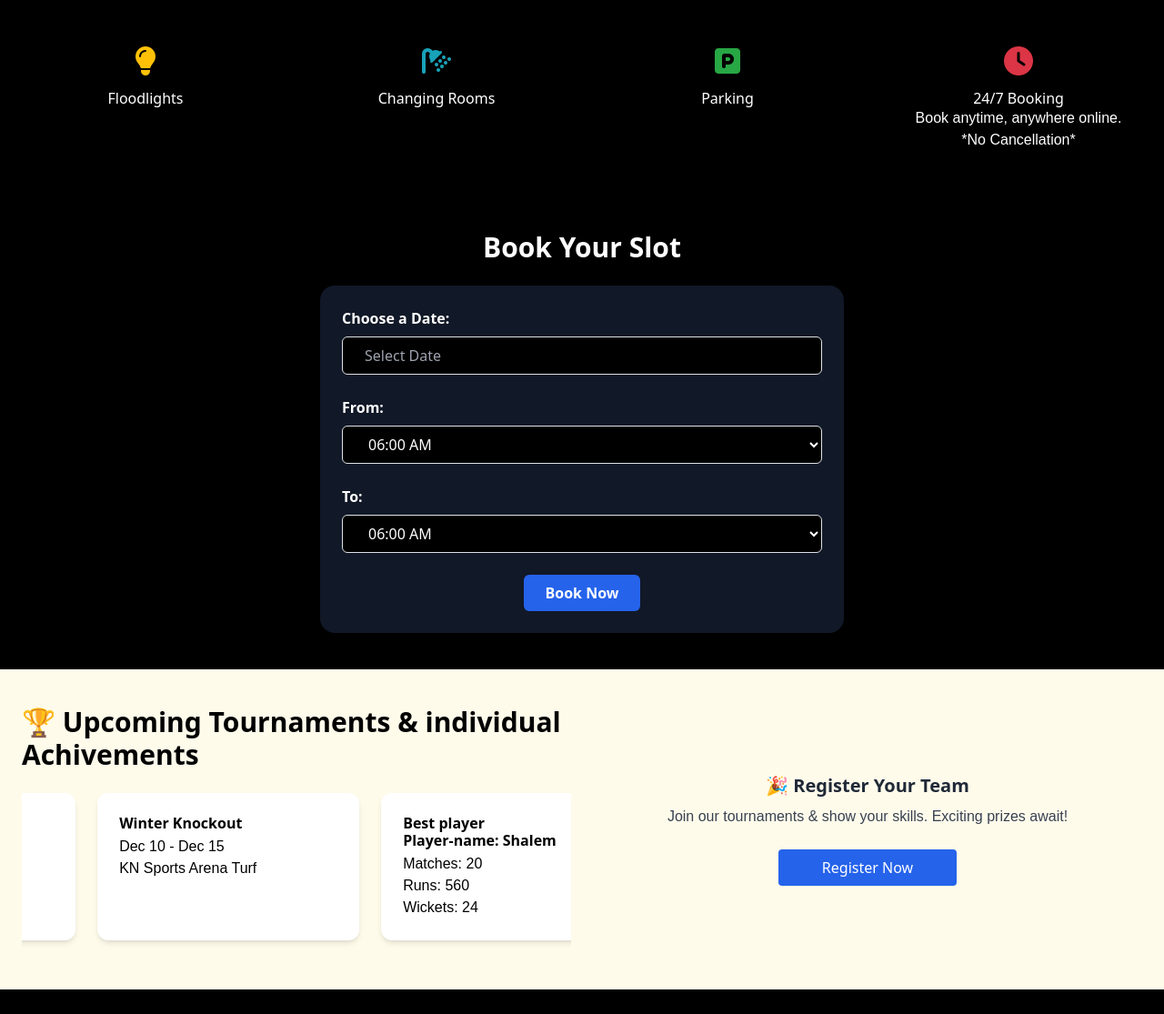
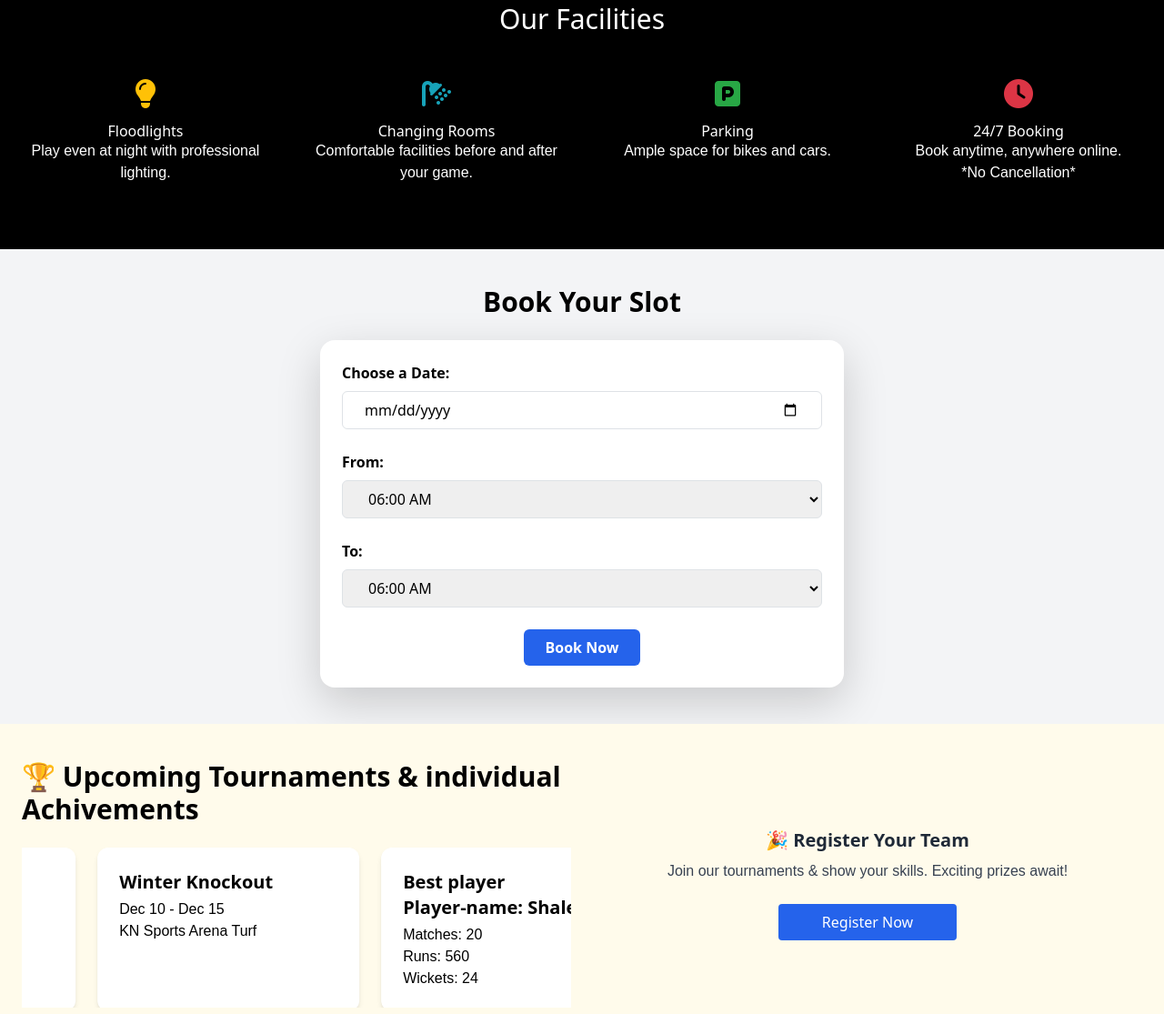
Before and after one commit to jaisuvisanej/turf-project, a plain HTML site: page turf project/index.html in a window 1280 px wide. Shown: the part 1135-2250 px from the top of the page at 91% size. Drawn offline with nearby package versions, Linux system fonts and the light colour scheme.

Commit message:
Add files via upload

```diff
--- a/turf project/index.html
+++ b/turf project/index.html
@@ -115,29 +115,7 @@ p {
 .animate-marquee {
   animation: marquee 20s linear infinite;
 }
-  .bg-tournament-dark {
-    background-color: #1a1a1a;
-  }
-  .facilities-section {
-    background-color: #000;
-    color: #ffffff;
-  }
-  .icon-lightbulb {
-    color: #ffc107;
-  }
-  .icon-shower {
-    color: #17a2b8;
-  }
-  .icon-parking {
-    color: #28a745;
-  }
-  .icon-clock {
-    color: #dc3545;
-  }
-  .bg-footer-dark {
-    background-color: #222;
-  }
-</style>
+  </style>
 <body>
 <nav class="navbar navbar-expand-xl navbar-dark bg-dark">
   <div class="container-fluid">
@@ -211,11 +189,9 @@ p {
   </a>
 </div>
 
-
-<section class="tournament-section py-5 bg-tournament-dark" id="winners">
 <!-- card section -->
 
-<section class="tournament-section py-5 bg-tournament-dark" id="winners">
+<section class="tournament-section py-5" style="background-color: #1a1a1a;" id="winners">
   <div class="container">
     <h2 class="text-center mb-5 text-white text-3xl">Tournament Winnwes</h2>
     <div class="row row-cols-1 row-cols-md-2 row-cols-lg-4 g-4">
@@ -261,31 +237,31 @@ p {
       </div>
     </div>
   </div>
-<section class="py-5 facilities-section">
+</section>
 
 <!-- Facilities Section -->
 
-<section class="py-5 facilities-section">
+<section class="py-5" style="background-color: #000; color: #ffffff;">
   <div class="container text-center">
-
+    <h2 class="mb-5 text-3xl" data-aos="fade-down">Our Facilities</h2>
     <div class="row">
       <div class="col-md-3" data-aos="fade-right" data-aos-delay="100">
-        <i class="fas fa-lightbulb fa-2x mb-3 icon-lightbulb"></i>
-        <h5>Floodlights</h5><br>
-
+        <i class="fas fa-lightbulb fa-2x mb-3" style="color: #ffc107;"></i>
+        <h5>Floodlights</h5>
+        <p>Play even at night with professional lighting.</p><br>
       </div>
       <div class="col-md-3" data-aos="fade-up" data-aos-delay="200">
-        <i class="fas fa-shower fa-2x mb-3 icon-shower"></i>
-        <h5>Changing Rooms</h5><br>
-
+        <i class="fas fa-shower fa-2x mb-3" style="color: #17a2b8;"></i>
+        <h5>Changing Rooms</h5>
+        <p>Comfortable facilities before and after your game.</p><br>
       </div>
       <div class="col-md-3" data-aos="fade-up" data-aos-delay="300">
-        <i class="fas fa-parking fa-2x mb-3 icon-parking"></i>
-        <h5>Parking</h5><br>
-
+        <i class="fas fa-parking fa-2x mb-3" style="color: #28a745;"></i>
+        <h5>Parking</h5>
+        <p>Ample space for bikes and cars.</p><br>
       </div>
       <div class="col-md-3" data-aos="fade-left" data-aos-delay="400">
-        <i class="fas fa-clock fa-2x mb-3 icon-clock"></i>
+        <i class="fas fa-clock fa-2x mb-3" style="color: #dc3545;"></i>
         <h5>24/7 Booking</h5>
         <p>Book anytime, anywhere online.<br>*No Cancellation*</p>
       </div>
@@ -295,26 +271,23 @@ p {
 
 <!-- Booking Section -->
 
-<!-- Include Flatpickr CSS -->
-<link rel="stylesheet" href="https://cdn.jsdelivr.net/npm/flatpickr/dist/flatpickr.min.css">
-
-<section class="py-10 bg-black text-white text-center" id="booking-section">
+<section class="py-10 bg-gray-100 text-center" id="booking-section">
   <h2 class="text-3xl font-bold mb-6">Book Your Slot</h2>
 
-  <div class="max-w-xl mx-auto bg-gray-900 shadow-lg rounded-2xl p-6">
+  <div class="max-w-xl mx-auto bg-white shadow-lg rounded-2xl p-6">
     <!-- Date Picker -->
     <label for="booking-date" class="block text-left font-semibold mb-2">Choose a Date:</label>
-    <input type="text" id="booking-date" class="w-full px-4 py-2 border rounded-md mb-6 bg-black text-white border-gray-600" placeholder="Select Date" />
+    <input type="date" id="booking-date" class="w-full px-4 py-2 border rounded-md mb-6" />
 
     <!-- From Time Slot -->
-    <label for="from-slot" class="block text-left font-semibold mb-2">From:</label>
-    <select id="from-slot" class="w-full px-4 py-2 border rounded-md mb-4 bg-black text-white border-gray-600" aria-label="From time slot">
+    <label class="block text-left font-semibold mb-2">From:</label>
+    <select id="from-slot" class="w-full px-4 py-2 border rounded-md mb-4">
       <!-- Filled dynamically -->
     </select>
 
     <!-- To Time Slot -->
-    <label for="to-slot" class="block text-left font-semibold mb-2">To:</label>
-    <select id="to-slot" class="w-full px-4 py-2 border rounded-md mb-6 bg-black text-white border-gray-600" aria-label="To time slot">
+    <label class="block text-left font-semibold mb-2">To:</label>
+    <select id="to-slot" class="w-full px-4 py-2 border rounded-md mb-6">
       <!-- Filled dynamically -->
     </select>
 
@@ -323,15 +296,6 @@ p {
     </button>
   </div>
 </section>
-<!-- Include Flatpickr JS -->
-    <script src="https://cdn.jsdelivr.net/npm/flatpickr"></script>
-<script>
-  // Initialize calendar
-  flatpickr("#booking-date", {
-    dateFormat: "Y-m-d",
-    minDate: "today",   // Disable past dates
-  });
-</script>
 
 <!-- divided section -->
 
@@ -341,7 +305,7 @@ p {
 
       <!-- Left Column: Scrolling Marquee -->
       <div class="overflow-hidden relative">
-        <h2 class="text-black text-2xl md:text-3xl font-bold mb-4">🏆 Upcoming Tournaments & individual Achivements</h2>
+        <h2 class="text-2xl md:text-3xl font-bold mb-4">🏆 Upcoming Tournaments & individual Achivements</h2>
 
         <div class="relative w-full h-44">
           <div class="flex animate-marquee space-x-6 absolute whitespace-nowrap">
@@ -350,21 +314,21 @@ p {
             <div class="flex space-x-6">
               <!-- Card 1 -->
               <div class="bg-white rounded-xl shadow-md p-4 w-72 text-left">
-                <h3 class="text-black font-semibold mb-1">Summer Slam 2025</h3>
+                <h3 class="text-xl font-semibold mb-1">Summer Slam 2025</h3>
                 <p class="text-black">July 20 - July 25</p>
                 <p class="text-black">KN Sports Arena Turf</p>
               </div>
 
               <!-- Card 2 -->
               <div class="bg-white rounded-xl shadow-md p-4 w-72 text-left">
-                <h3 class="text-black font-semibold mb-1">Winter Knockout</h3>
+                <h3 class="text-xl font-semibold mb-1">Winter Knockout</h3>
                 <p class="text-black">Dec 10 - Dec 15</p>
                 <p class="text-black">KN Sports Arena Turf</p>
               </div>
 
               <!-- Card 3 -->
               <div class="bg-white rounded-xl shadow-md p-4 w-72 text-left">
-                <h3 class="text-black font-semibold mb-1">Best player<br>Player-name: Shalem</h3>
+                <h3 class="text-xl font-semibold mb-1">Best player<br>Player-name: Shalem</h3>
                 <p class="text-black">Matches: 20</p>
                 <p class="text-black">Runs: 560</p>
                 <p class="text-black">Wickets: 24</p>
@@ -372,7 +336,7 @@ p {
 
               <!-- Card 4 -->
               <div class="bg-white rounded-xl shadow-md p-4 w-72 text-left">
-                <h3 class="text-black font-semibold mb-1">Best Team<br>Team Thunder</h3>
+                <h3 class="text-xl font-semibold mb-1">Best Team<br>Team Thunder</h3>
                 <p class="text-black">Played: 20</p>
                 <p class="text-black">Wins: 14</p>
                 <p class="text-black">Losses: 6</p>
@@ -383,7 +347,7 @@ p {
             <div class="flex space-x-6">
               <!-- Duplicate Card 1 -->
               <div class="bg-white rounded-xl shadow-md p-4 w-72 text-left">
-                <h3 class="text-black font-semibold mb-1">Summer Slam 2025</h3>
+                <h3 class="text-xl font-semibold mb-1">Summer Slam 2025</h3>
                 <p class="text-black">July 20 - July 25</p>
                 <p class="text-black">KN Sports Arena Turf</p>
               </div>
@@ -441,15 +405,19 @@ p {
 
   <!-- Instagram Button inside Contact Section -->
   <div class="mt-4">
-    <a href="https://www.instagram.com/kn_sports_arena" target="_blank" rel="noopener" class="btn btn-outline-light">
+    <a href="https://www.instagram.com/kn_sports_arena" target="_blank" class="btn btn-outline-light">
       <i class="fab fa-instagram me-2"></i> Follow us on Instagram
     </a><br>
   </div>
 </div>
 
-  <div class="text-center p-3 bg-footer-dark">
+
+
+
+  <div class="text-center p-3" style="background-color: #222;">
     © 2025 KN Sports Arena. All rights reserved.
   </div>
+</footer>
 
 <!-- AOS Script -->
 
```
